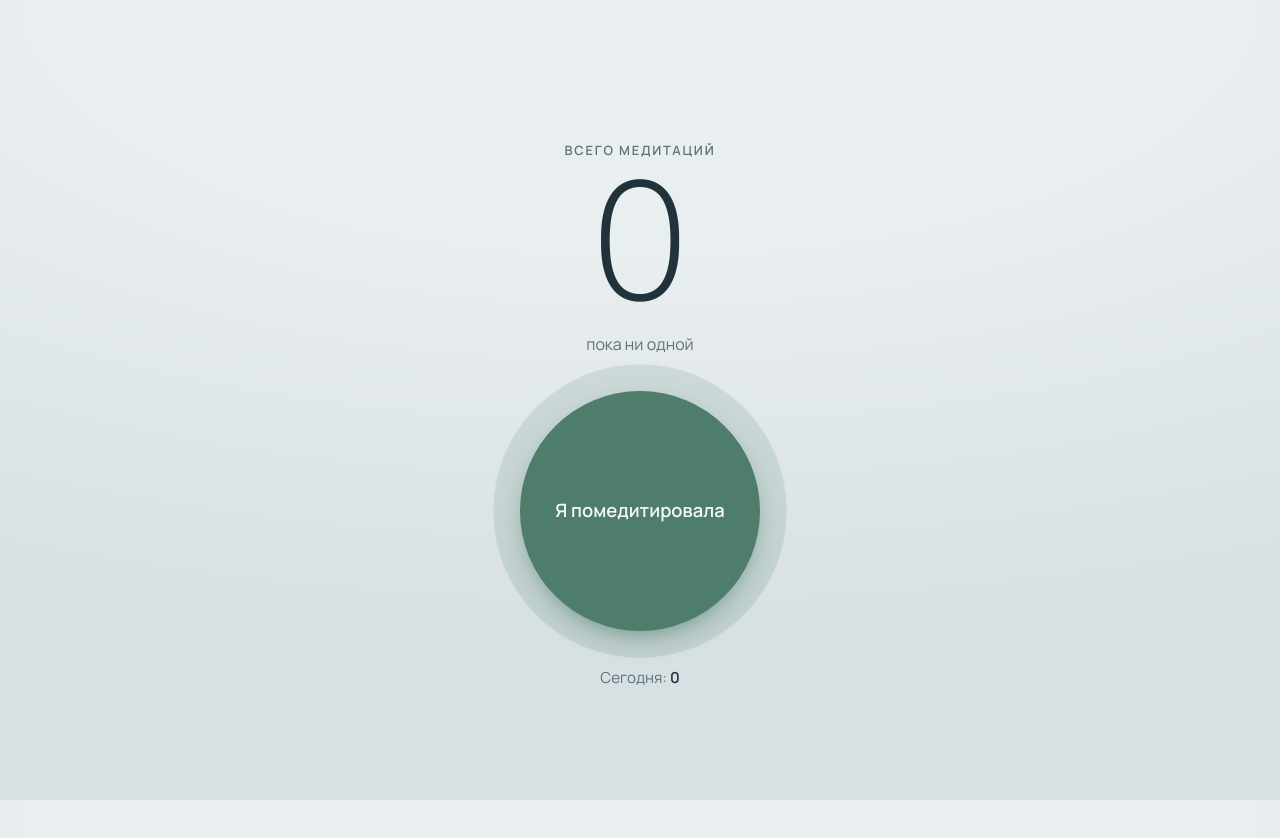
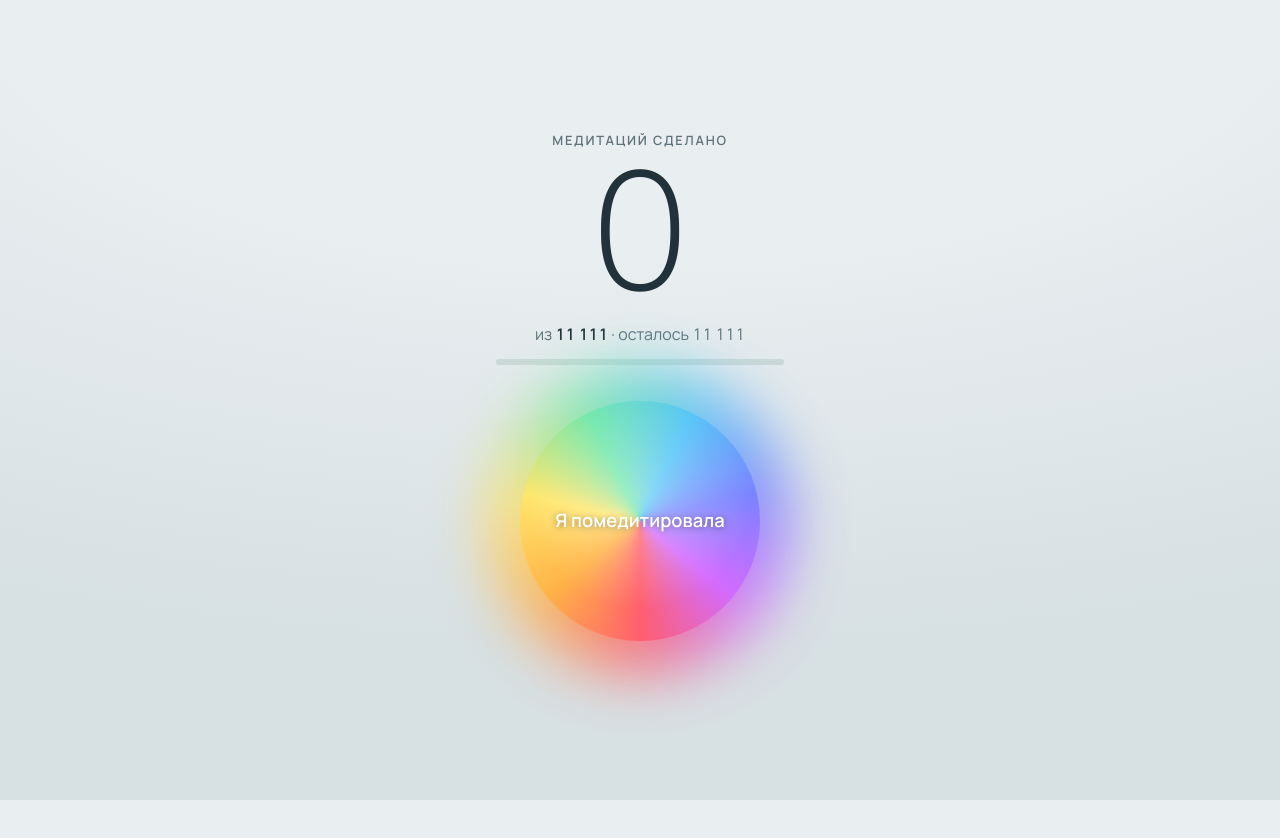
Before and after one commit to kamillaonisk-sudo/meditation, a plain HTML site: page index.html in a window 1280 px wide. Drawn offline with Linux system fonts and the light colour scheme.

Commit message:
Add 11 111 goal and rainbow button, remove today line
Co-Authored-By: Claude Opus 5.5 <noreply@anthropic.com>
Claude-Session: https://claude.ai/code/session_01QRXBET8wHszyLfh4N5DLqa

```diff
--- a/index.html
+++ b/index.html
@@ -75,15 +75,20 @@
     display: grid;
     place-items: center;
   }
+  @property --spin { syntax: "<angle>"; inherits: true; initial-value: 0deg; }
+  .breath { --rainbow: conic-gradient(from var(--spin), #ff5f6d, #ffb347, #ffe66d, #6ee7a8, #4fc3f7, #7c83ff, #d36bff, #ff5f6d); animation: spin 10s linear infinite; }
   .breath::before {
     content: "";
     position: absolute;
-    inset: -12%;
+    inset: -14%;
     border-radius: 50%;
-    background: var(--accent-soft);
+    background: var(--rainbow);
+    filter: blur(28px);
+    opacity: .75;
     animation: breathe 8s ease-in-out infinite;
   }
-  @keyframes breathe { 0%, 100% { transform: scale(.88); opacity: .6; } 50% { transform: scale(1); opacity: 1; } }
+  @keyframes breathe { 0%, 100% { transform: scale(.86); opacity: .5; } 50% { transform: scale(1.02); opacity: .9; } }
+  @keyframes spin { to { --spin: 360deg; } }
 
   #add {
     position: relative;
@@ -91,21 +96,34 @@
     height: 100%;
     border: 0;
     border-radius: 50%;
-    background: var(--accent);
-    color: var(--on-accent);
+    background: var(--rainbow);
+    color: #fff;
     font: 600 1.15rem/1.3 var(--font-body);
+    text-shadow: 0 1px 6px rgba(0, 0, 0, .45);
     cursor: pointer;
-    box-shadow: 0 10px 30px -12px var(--accent);
     transition: transform .15s ease, filter .2s ease;
   }
+  #add::after {
+    content: "";
+    position: absolute;
+    inset: 0;
+    border-radius: 50%;
+    background: radial-gradient(circle at 50% 40%, rgba(255,255,255,.35), rgba(255,255,255,0) 60%);
+    pointer-events: none;
+  }
+  #add.flash { animation: flash .6s ease-out; }
+  @keyframes flash { 0% { filter: brightness(1.5) saturate(1.3); } 100% { filter: none; } }
+
+  .goal { margin: .5rem 0 0; color: var(--muted); font-size: 1rem; font-variant-numeric: tabular-nums; }
+  .goal b { color: var(--fg); font-weight: 600; }
+  .bar { width: min(70vw, 18rem); height: 6px; margin: .9rem auto 0; border-radius: 999px; background: var(--accent-soft); overflow: hidden; }
+  .bar > i { display: block; height: 100%; width: 0; border-radius: inherit; background: linear-gradient(90deg, #ff5f6d, #ffb347, #ffe66d, #6ee7a8, #4fc3f7, #7c83ff, #d36bff); background-size: 18rem 100%; transition: width .4s ease; }
   #add:hover { filter: brightness(1.05); }
   #add:active { transform: scale(.96); }
   #add:focus-visible { outline: 3px solid var(--fg); outline-offset: 6px; }
   #add:disabled { opacity: .55; cursor: default; }
 
   .meta { display: flex; flex-direction: column; align-items: center; gap: .6rem; min-height: 4.5rem; }
-  .today { margin: 0; color: var(--muted); font-size: .95rem; }
-  .today b { color: var(--fg); font-weight: 600; }
   #undo {
     border: 0; background: none; padding: .4rem .8rem; border-radius: 999px;
     color: var(--muted); font: 500 .85rem var(--font-body); cursor: pointer;
@@ -116,16 +134,17 @@
   .note { margin: 0; font-size: .8rem; color: var(--muted); max-width: 32ch; }
 
   @media (prefers-reduced-motion: reduce) {
-    .breath::before { animation: none; }
+    .breath, .breath::before, #add.flash { animation: none; }
     .count, #add { transition: none; }
   }
 </style>
 
 <main>
   <div>
-    <p class="label">Всего медитаций</p>
+    <p class="label">Медитаций сделано</p>
     <p class="count" id="count">0</p>
-    <p class="unit" id="unit">пока ни одной</p>
+    <p class="goal">из <b>11 111</b> · осталось <span id="left">11 111</span></p>
+    <div class="bar" role="progressbar" aria-label="Прогресс к 11 111" aria-valuemin="0" aria-valuemax="11111" aria-valuenow="0" id="bar"><i id="fill"></i></div>
   </div>
 
   <div class="breath">
@@ -133,7 +152,6 @@
   </div>
 
   <div class="meta">
-    <p class="today" id="today">Сегодня: <b>0</b></p>
     <button id="undo" type="button" hidden>Отменить последнюю</button>
     <p class="note" id="note" hidden></p>
   </div>
@@ -144,9 +162,10 @@
   const LS_KEY = "meditation-counter-v1";
   const els = {
     count: document.getElementById("count"),
-    unit: document.getElementById("unit"),
+    left: document.getElementById("left"),
+    bar: document.getElementById("bar"),
+    fill: document.getElementById("fill"),
     add: document.getElementById("add"),
-    today: document.getElementById("today"),
     undo: document.getElementById("undo"),
     note: document.getElementById("note"),
   };
@@ -161,18 +180,15 @@
     return d.getFullYear() + "-" + p(d.getMonth() + 1) + "-" + p(d.getDate());
   }
 
-  function plural(n) {
-    const m10 = n % 10, m100 = n % 100;
-    if (m10 === 1 && m100 !== 11) return "медитация";
-    if (m10 >= 2 && m10 <= 4 && (m100 < 12 || m100 > 14)) return "медитации";
-    return "медитаций";
-  }
+  const GOAL = 11111;
+  const fmt = n => n.toLocaleString("ru-RU");
 
   function render() {
-    els.count.textContent = String(state.count);
-    els.unit.textContent = state.count === 0 ? "пока ни одной" : plural(state.count);
-    const t = state.days[dayKey()] || 0;
-    els.today.replaceChildren("Сегодня: ", Object.assign(document.createElement("b"), { textContent: String(t) }));
+    els.count.textContent = fmt(state.count);
+    const left = Math.max(0, GOAL - state.count);
+    els.left.textContent = left === 0 ? "0 — цель достигнута" : fmt(left);
+    els.fill.style.width = Math.min(100, state.count / GOAL * 100) + "%";
+    els.bar.setAttribute("aria-valuenow", String(state.count));
     els.undo.hidden = !(state.last && state.last.length);
   }
 
@@ -217,6 +233,7 @@
     state.count += 1;
     state.days[k] = (state.days[k] || 0) + 1;
     state.last = (state.last || []).concat(now.toISOString()).slice(-5);
+    els.add.classList.remove("flash"); void els.add.offsetWidth; els.add.classList.add("flash");
     render(); bump(); persist();
   });
 
```
